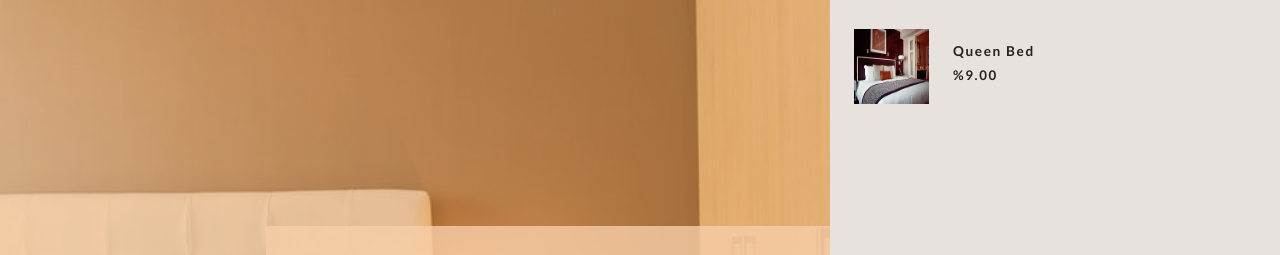
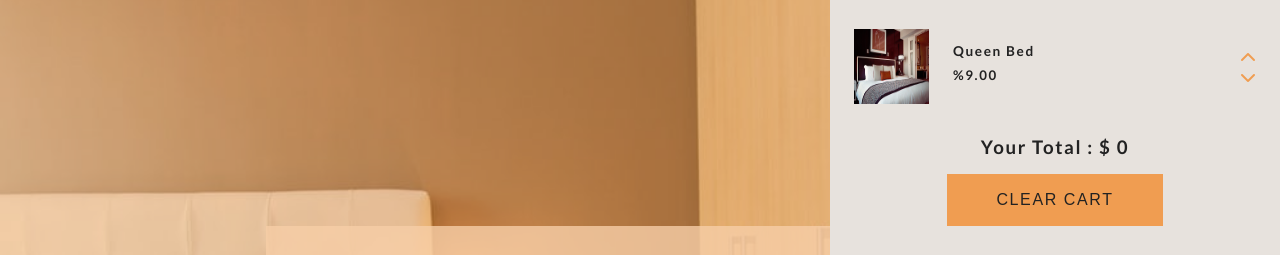
Before and after one commit to tsimeonov/E-Commerce-Shopping-Cart-JS, a plain HTML site: page index.html in a window 1280 px wide. Shown: the part 89-344 px from the top of the page. Drawn offline with Linux system fonts and the light colour scheme.

Commit message:
Update index.html

```diff
--- a/index.html
+++ b/index.html
@@ -79,8 +79,17 @@
 							<h5>%9.00</h5>
 							<span class="remove-item"></span>
 						</div>
+						<div>
+							<i class="fas fa-chevron-up"></i>
+							<p class="item-amount"></p>
+							<i class="fas fa-chevron-down"></i>
+						</div>
 					</div>
 					<!-- end of cart-item -->
+				</div>
+				<div class="cart-footer">
+					<h3>your total : $ <span class="cart-total">0</span></h3>
+					<button class="clear-cart banner-btn">clear cart</button>
 				</div>
 			</div>
 		</div>
```
